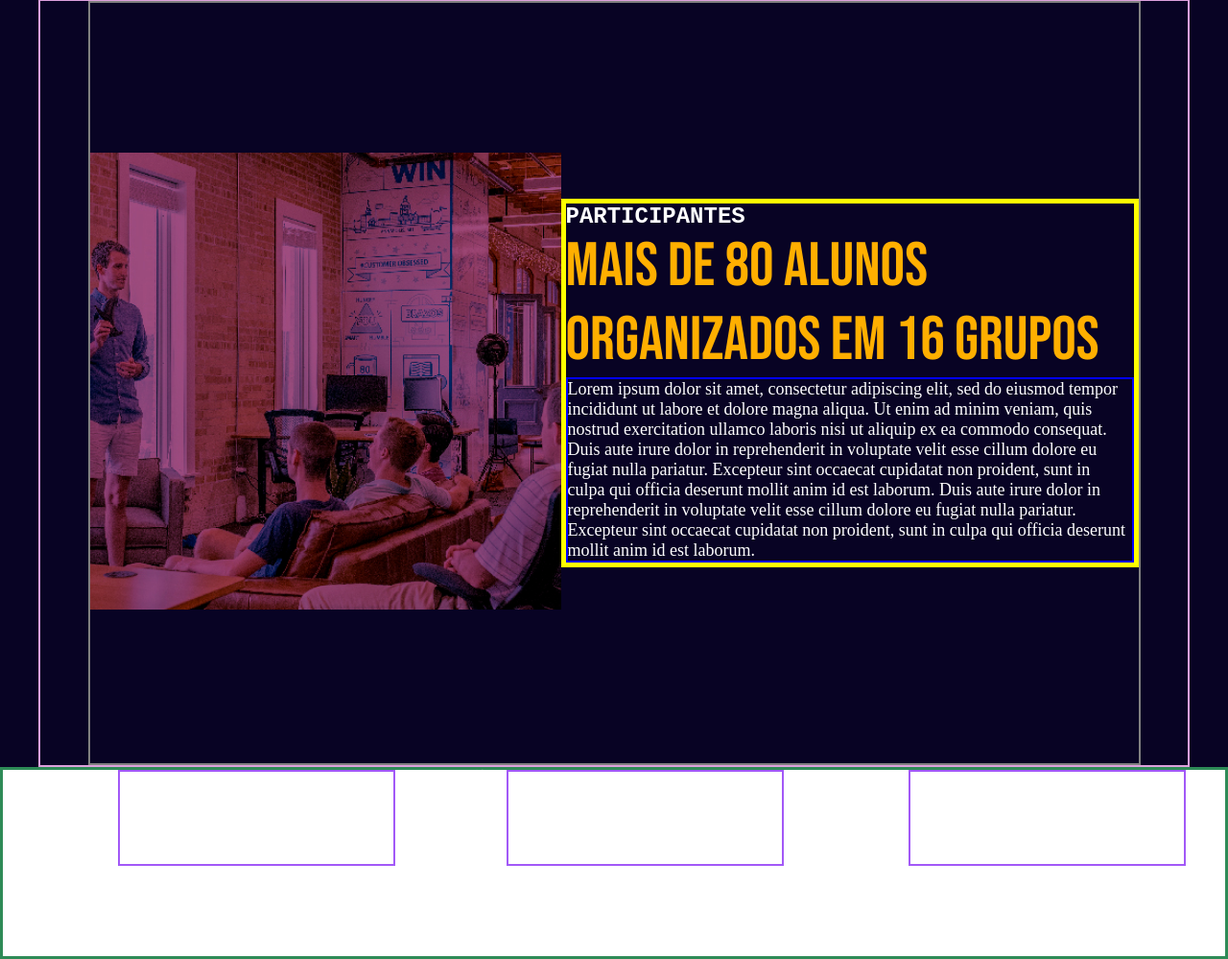
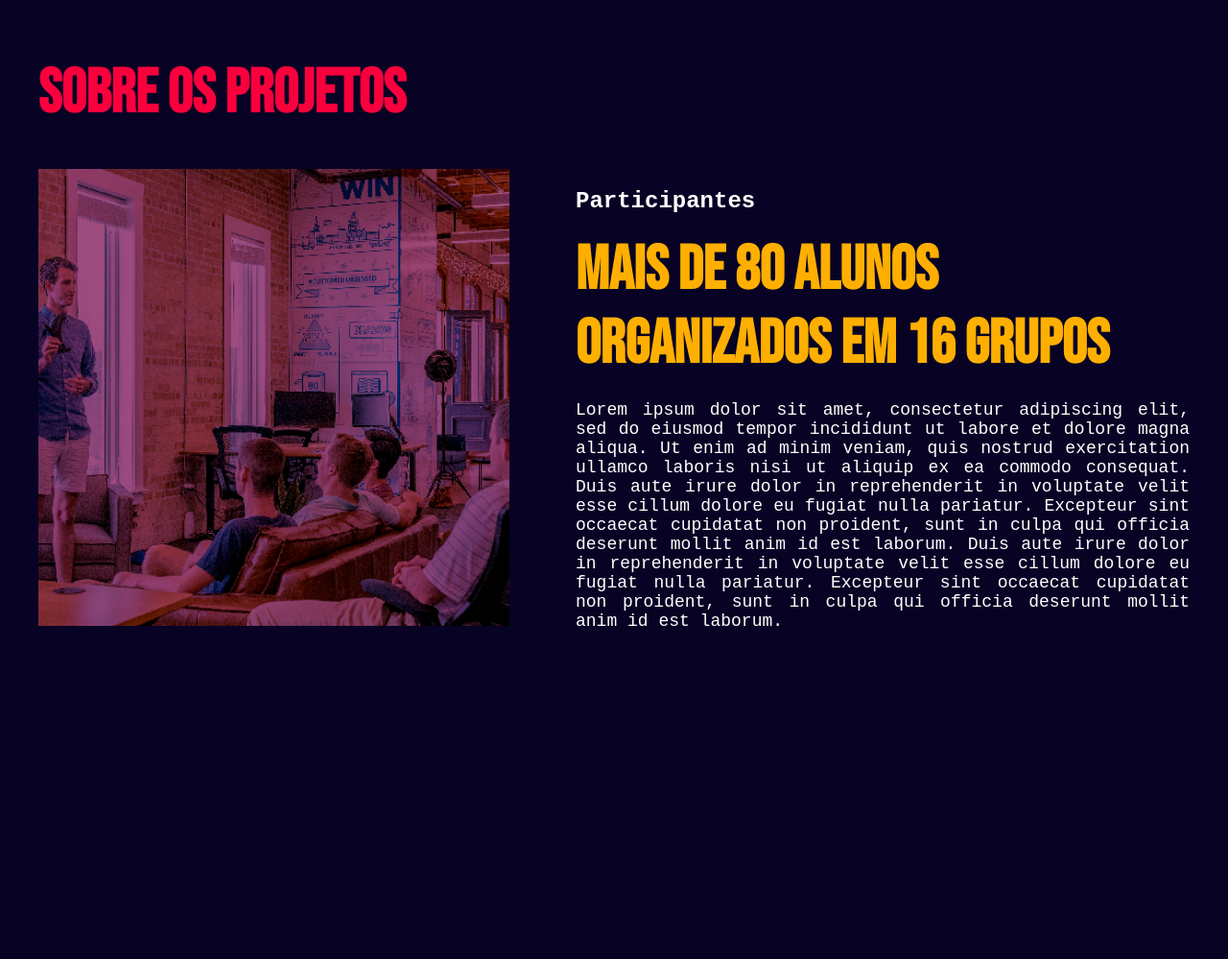
Before and after one commit to kauameloo/projeto-dev, a plain HTML site: page index.html in a window 1280 px wide. Shown: the part 801-1800 px from the top of the page at 96% size. After the commit the page ends 1518 px from the top, so only its background shows below. Drawn offline with Linux system fonts and the light colour scheme; a web font is replaced by a local one.

Commit message:
aula do dia 07/03/23

```diff
--- a/css/style.css
+++ b/css/style.css
@@ -33,11 +33,19 @@ font-family: 'Open Sans', sans-serif; */
     /* border: 3px solid green; */
 }
 
+/* padrao corpo do site */
+body {
+    background-color: #080324;
+    color: white;
+    font-family: 'Courier New', Courier, monospace;
+    font-size: 16px;
+}
+
 /* cabeçalho */
 header {
     height: 60px;
     background-color: red;
-    border: 2px solid blue;
+    /* border: 2px solid blue; */
 }
 
 /* flexbox no cabeçalho */
@@ -52,7 +60,7 @@ header nav {
     justify-content: space-around;
     height: 22px;
     width: 591px;
-    border: 2px solid black;
+    /* border: 2px solid black; */
 }
 
 header nav a {
@@ -95,7 +103,7 @@ main .banner-flex {
 /* BANNER INFO */
 main .banner #bannerinfo {
     width: 550px;
-    border: 2px solid darkcyan;
+    /* border: 2px solid darkcyan; */
 }
 
 /* BANNER INFO DESENVOLVIMENTO DE SISTEMAS */
@@ -137,137 +145,70 @@ article #bannerinfo h2 {
 }
 
 
-/* main part sobre */
+
+
+
+
+
+
+
+
+
+/* main sobre */
+
 .sobre {
-    height: 800px;
-    background-color: #080324;
+    padding: 60px 0;
+}
+.sobre .sobre-flex {
+    display: flex;
+    justify-content: space-between;
+    /* border: 2px solid red; */
 
 }
 
-.sobre-flex {
-    display: flex;
-    justify-content: center;
 
-    border: 2px solid plum;
+/* main part SOBREBOX */
+.sobre .sobre-flex .sobrebox {
+    width: 500px;
+    /* border: 2px solid red; */
 }
 
-/* BOX SOBRE INTEIRO */
-/* #sobrediv {
-    width: fit-content;
-    height: fit-content;
-    border: 2px solid purple;
-} */
-
-#sobrediv-imagem {
-    display: flex;
-    flex-direction: row-reverse;
-    align-items: center;
-    border: 2px solid gray;
-
+.sobre .sobre-flex .sobrebox h2 {
+    margin-bottom: 40px;
+    font-family: BebasNeue-Regular;
+    font-size: 64px;
+    color: #F9003D;
 }
 
-/* BOX PROJETOS ALUNOS PARTICIPANTES */
-#sobresection {
+
+/* SOBRE PARTICIPANTES */
+.sobre .sobre-flex .participantes {
     display: flex;
     flex-direction: column;
+    justify-content: flex-end;
 
 
-    width: fit-content;
-    border: 5px solid yellow;
-
+    width: 640px;
+    /* border: 2px solid red; */
 }
 
-/* TITULO PROJETOS */
-.projetos{
-    color: #F9003D;
-    font-family: 'BebasNeue-Regular';
-    font-size: 64px;
-    font-weight: normal;
-
-    display: flex;
-    align-self: flex-start;
-
-    border: 5px solid black;
-}
-
-/* TITULO ALUNOS */
-.alunos {
-    color: #FFAF00;
-    font-family: 'BebasNeue-Regular';
-    font-size: 64px;
-    font-weight: normal;
-    width: 557px;
-
-    display: flex;
-}
-
-/* PARTICIPANTES */
-#sobresection h2 {
-    color: white;
+.sobre-flex .participantes h3 {
     font-family: 'Courier New', Courier, monospace;
     font-weight: bold;
     font-size: 24px;
 
-    display: flex;
-
+    margin-bottom: 20px;
 }
 
-#sobresection p {
-    color: white;
-    font-family: 'OpenSans-VariableFont';
-    font-weight: normal;
-    font-size: 18px;
-    border: 2px solid blue;
+.sobre-flex .participantes h4 {
+    font-family: BebasNeue-Regular;
+    font-size: 64px;
+    color: #FFAF00;
 
-    width: 592px;
-
-
+    margin-bottom: 20px;
 }
 
-
-/* INFO */
-main .info {
-    width: 100%;
-    height: 200px;
-
-    /* background-image: url(../assets/images/imagem-fundo-info.png); */
-    background-color: white;
-    background-size: cover;
-    background-repeat: no-repeat;
-    background-position: bottom;
-    border: 3px solid seagreen;
+.sobre-flex .participantes p {
+    font-size: 18px;
+    text-align: justify;
 }
-
-.infosection {
-    display: flex;
-    justify-content: space-around;
-}
-
-div .infosection h2{
-    color: white;
-    font-family: 'Courier New', Courier, monospace;
-    font-size: 24px;
-    font-weight: bold;
-    text-transform: uppercase;
-}
-
-.local {
-    width: 289px;
-    height: 100px;
-    border: 2px solid #A259F7;
-
-}
-
-.duracao {
-    width: 289px;
-    height: 100px;
-    border: 2px solid #A259F7;
-
-}
-
-.desafios {
-    width: 289px;
-    height: 100px;
-    border: 2px solid #A259F7;
-
-}
--- a/index.html
+++ b/index.html
@@ -35,55 +35,28 @@
             </div>
         </article>
 
-        <article class="sobre">
+        <section class="sobre">
             <div class="layout-grid sobre-flex">
-                <div id="sobrediv">
-                    <!-- <h1 class="projetos">SOBRE OS PROJETOS</h1> -->
-                    <!-- <img id="imagemsobre" src="../projeto-dev/assets/images/imagem-seção-sobre.png" alt=""> -->
+                <div class="sobrebox">
+                    <h2>Sobre os Projetos</h2>
+                    <img src="../projeto-dev/assets/images/imagem-seção-sobre.png" alt="Imagem de uma reunião">
                 </div>
-                <div id="sobrediv-imagem">
-                    <section id="sobresection">
-                        <h2>PARTICIPANTES</h2>
-                        <h1 class="alunos">MAIS DE 80 ALUNOS ORGANIZADOS EM 16 GRUPOS</h1>
-                        <p>Lorem ipsum dolor sit amet, consectetur adipiscing elit, sed do eiusmod tempor incididunt ut
-                            labore
-                            et dolore magna aliqua. Ut enim ad minim veniam, quis nostrud exercitation ullamco laboris
-                            nisi
-                            ut
-                            aliquip ex ea commodo consequat. Duis aute irure dolor in reprehenderit in voluptate velit
-                            esse
-                            cillum dolore eu fugiat nulla pariatur. Excepteur sint occaecat cupidatat non proident, sunt
-                            in
-                            culpa qui officia deserunt mollit anim id est laborum. Duis aute irure dolor in
-                            reprehenderit in
-                            voluptate velit esse cillum dolore eu fugiat nulla pariatur. Excepteur sint occaecat
-                            cupidatat
-                            non
-                            proident, sunt in culpa qui officia deserunt mollit anim id est laborum.</p>
-                    </section>
-                    <section id="imagemsection">
-                            <img id="imagemsobre" src="../projeto-dev/assets/images/imagem-seção-sobre.png" alt="">
-                    </section>
+
+                <div class="participantes">
+                    <h3>Participantes</h3>
+                    <h4>Mais de 80 alunos organizados em 16 grupos</h4>
+
+                    <p>Lorem ipsum dolor sit amet, consectetur adipiscing elit, sed do eiusmod tempor incididunt ut
+                        labore et dolore magna aliqua. Ut enim ad minim veniam, quis nostrud exercitation ullamco
+                        laboris nisi ut aliquip ex ea commodo consequat. Duis aute irure dolor in reprehenderit in
+                        voluptate velit esse cillum dolore eu fugiat nulla pariatur. Excepteur sint occaecat
+                        cupidatat non proident, sunt in culpa qui officia deserunt mollit anim id est laborum. Duis
+                        aute irure dolor in reprehenderit in voluptate velit esse cillum dolore eu fugiat nulla
+                        pariatur. Excepteur sint occaecat cupidatat non proident, sunt in culpa qui officia deserunt
+                        mollit anim id est laborum.</p>
                 </div>
             </div>
-        </article>
-
-        <article class="info">
-            <div class="layout-grid">
-                <div class="infosection">
-
-                    <h2>local</h2>
-                    <section class="local"></section>
-
-                    <h2>duração</h2>
-                    <section class="duracao"></section>
-
-                    <h2>desafios</h2>
-                    <section class="desafios"></section>
-
-                </div>
-            </div>
-        </article>
+        </section>
     </main>
 </body>
 
```
Also changed, not shown: media-queries.html (added, +37 -0 lines).
